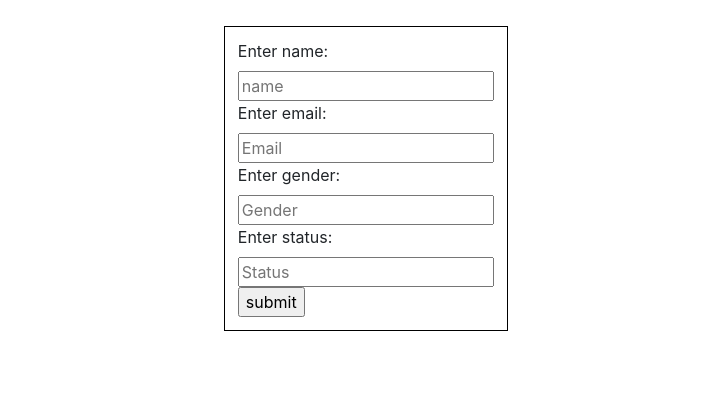
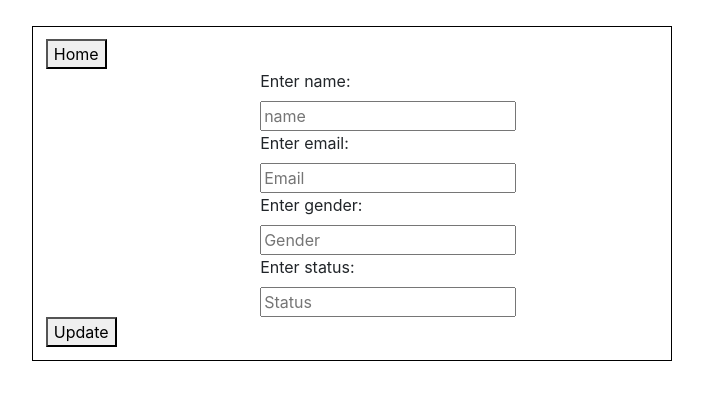
Before and after one commit to satyam8254/tensorGo, a React (Create React App) app in the folder frontend/: page /form/1 in a window 1280 px wide. Shown: the top 400 px of the page, without its empty margins (288-991 px from the left). Built offline with nearby package versions, Linux system fonts and the light colour scheme.

Commit message:
first commit

```diff
--- a/frontend/src/components/form.css
+++ b/frontend/src/components/form.css
@@ -2,16 +2,14 @@
     display: flex;
     flex-direction: column;
     width: fit-content;
+    /* border: 1px solid black; */
+    margin-left: 35%;
 }
 
 .main-form-container{
-    width:fit-content;
+    width:50%;
     margin-top: 2%;
-    margin-left: 40%;
+    margin-left: 25%;
     border: 1px solid black;
     padding: 1%;
 }
-
-/* input{
-    background-color: white;
-} */
--- a/frontend/src/components/form.js
+++ b/frontend/src/components/form.js
@@ -1,46 +1,68 @@
-import React from "react";
+import React,{useState} from "react";
+import {Link} from "react-router-dom"
 import { useParams } from "react-router";
 import "./form.css";
 
 function Form(){
     const {id} = useParams();
+    const [name, setName] = useState("");
+    const [email, setEmail] = useState("");
+    const [gender, setGender] = useState("");
+    const [status, setStatus] = useState("");
+
+    const updateButton = (e)=>{
+        fetch(`http://localhost:5000/users/${id}`,{method:'PUT',
+            headers:{'Content-Type':'application/json'},
+            body:JSON.stringify({
+                name:name,
+                email:email,
+                gender:gender,
+                status:status
+            })
+            })
+    }
+
+
     return(
         <div className="main-form-container">
-            <form method="PUT" action={`http://localhost:5000/users/${id}`}>
-            {/* <form method="PUT" action="/"> */}
+            <Link to="/"><button onClick="">Home</button></Link>
+
                 <div className="form-container">
 
                 <label>Enter name:</label>
                 <input type="text"
                 placeholder="name"
                 name="name"
-                // onChange={(e) => setName(e.target.value)}
+                onChange={(e) => setName(e.target.value)}
                 />
 
                 <label>Enter email:</label>
                 <input type="text"
                 placeholder="Email"
                 name="email"
-                // onChange={(e) => setEmail(e.target.value)}
+                onChange={(e) => setEmail(e.target.value)}
                 />
 
                 <label>Enter gender:</label>
                 <input type="text"
                 placeholder="Gender"
                 name="gender"
-                // onChange={(e) => setGender(e.target.value)}
+                onChange={(e) => setGender(e.target.value)}
                 />
 
                 <label>Enter status:</label>
                 <input type="text"
                 placeholder="Status"
                 name="status"
-                // onChange={(e) => seStatus(e.target.value)}
+                onChange={(e) => setStatus(e.target.value)}
                 />
+
+
                 </div>
-                <input type="submit" value="submit"/>
+                <button onClick={updateButton}>Update</button>
 
-            </form>
+
+
 
         </div>
     );
```
Also changed, not shown: 1 other file (tests, documents, lock files or other folders).
